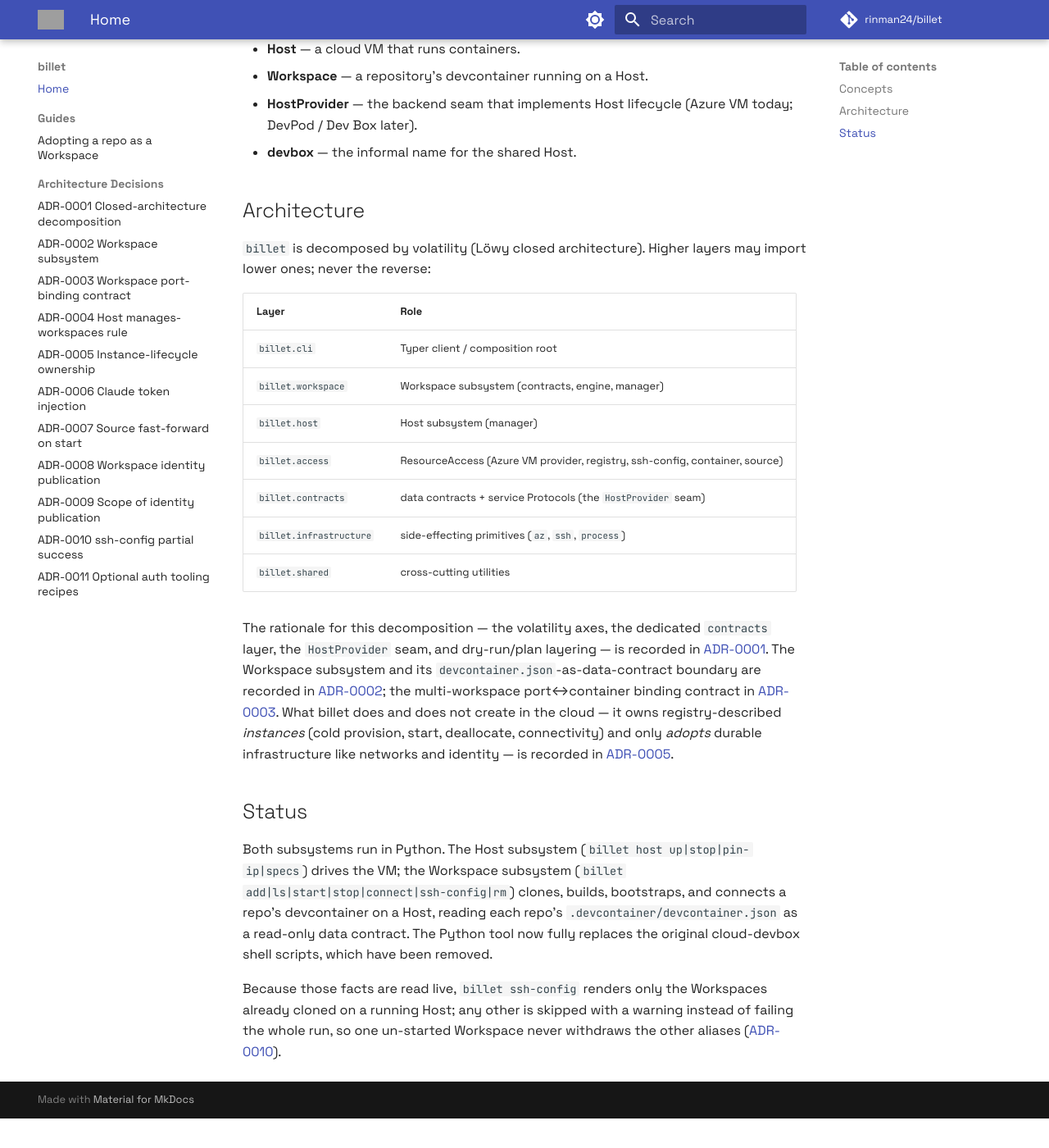
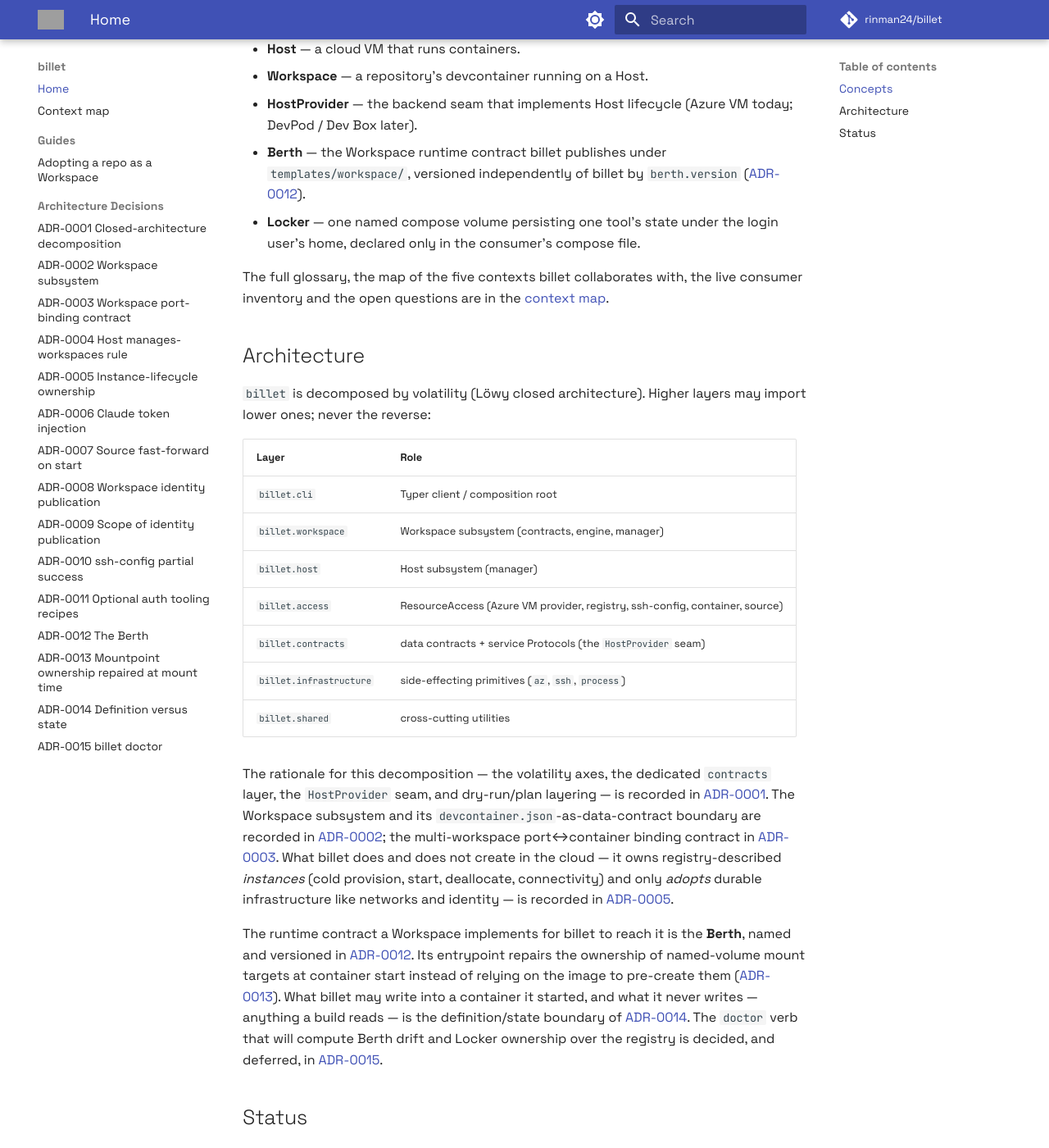
Before and after one commit to rinman24/billet, an MkDocs documentation site: the page built from docs/index.md, in a window 1280 px wide and 1400 px high, scrolled down 275 px. Shown: the whole window at 82% size. Built offline with MkDocs 1.6.1 and Material for MkDocs 9.7.7, drawn with Linux system fonts in a browser that asks for light colours; comment, search, counter and statistics services are not loaded; before the commit the page ends 1639 px from its top, so only the background shows below that; some of the changed text lies outside the part shown; grey boxes are pictures that could not be loaded.

Commit message:
docs: add the context map and retire devbox from the ubiquitous language
docs/CONTEXT-MAP.md is the single place a reader learns the nouns: the
canonical vocabulary from the Berth cycle, the five-context map (product
repos, billet, the shared toolchain image, the dotfiles, the operator
ledger) with the corrected row that the image carries no Lockers, the live
consumer inventory, and the open questions deferred to later ADRs.

Berth and Locker replace devbox in CLAUDE.md, README.md and docs/index.md,
each of which now points at the context map; the config.toml table key and
alias string are untouched and keep working. The MkDocs nav lists the
context map and ADRs 0012–0015.

```diff
--- a/docs/index.md
+++ b/docs/index.md
@@ -9,7 +9,14 @@ repos' devcontainer **Workspaces** that run on them.
 - **Workspace** — a repository's devcontainer running on a Host.
 - **HostProvider** — the backend seam that implements Host lifecycle (Azure VM today;
   DevPod / Dev Box later).
-- **devbox** — the informal name for the shared Host.
+- **Berth** — the Workspace runtime contract billet publishes under `templates/workspace/`,
+  versioned independently of billet by `berth.version`
+  ([ADR-0012](adr/adr-0012-the-berth.md)).
+- **Locker** — one named compose volume persisting one tool's state under the login user's
+  home, declared only in the consumer's compose file.
+
+The full glossary, the map of the five contexts billet collaborates with, the live consumer
+inventory and the open questions are in the [context map](CONTEXT-MAP.md).
 
 ## Architecture
 
@@ -36,13 +43,22 @@ and does not create in the cloud — it owns registry-described *instances* (col
 start, deallocate, connectivity) and only *adopts* durable infrastructure like networks and
 identity — is recorded in [ADR-0005](adr/adr-0005-instance-lifecycle-ownership.md).
 
+The runtime contract a Workspace implements for billet to reach it is the **Berth**, named and
+versioned in [ADR-0012](adr/adr-0012-the-berth.md). Its entrypoint repairs the ownership of
+named-volume mount targets at container start instead of relying on the image to pre-create
+them ([ADR-0013](adr/adr-0013-mountpoint-ownership-repaired-at-mount-time.md)). What billet
+may write into a container it started, and what it never writes — anything a build reads — is
+the definition/state boundary of [ADR-0014](adr/adr-0014-definition-versus-state.md). The
+`doctor` verb that will compute Berth drift and Locker ownership over the registry is decided,
+and deferred, in [ADR-0015](adr/adr-0015-billet-doctor.md).
+
 ## Status
 
 Both subsystems run in Python. The Host subsystem (`billet host up|stop|pin-ip|specs`) drives the
 VM; the Workspace subsystem (`billet add|ls|start|stop|connect|ssh-config|rm`) clones,
 builds, bootstraps, and connects a repo's devcontainer on a Host, reading each repo's
 `.devcontainer/devcontainer.json` as a read-only data contract. The Python tool now fully
-replaces the original cloud-devbox shell scripts, which have been removed.
+replaces the original shell scripts lifted from gswa-backend, which have been removed.
 
 Because those facts are read live, `billet ssh-config` renders only the Workspaces already
 cloned on a running Host; any other is skipped with a warning instead of failing the whole
--- a/mkdocs.yml
+++ b/mkdocs.yml
@@ -41,6 +41,7 @@ extra_css:
 
 nav:
   - Home: index.md
+  - Context map: CONTEXT-MAP.md
   - Guides:
       - Adopting a repo as a Workspace: adopting-a-repo.md
   - Architecture Decisions:
@@ -55,3 +56,7 @@ nav:
       - ADR-0009 Scope of identity publication: adr/adr-0009-scope-of-identity-publication.md
       - ADR-0010 ssh-config partial success: adr/adr-0010-ssh-config-partial-success.md
       - ADR-0011 Optional auth tooling recipes: adr/adr-0011-optional-auth-tooling-recipes.md
+      - ADR-0012 The Berth: adr/adr-0012-the-berth.md
+      - ADR-0013 Mountpoint ownership repaired at mount time: adr/adr-0013-mountpoint-ownership-repaired-at-mount-time.md
+      - ADR-0014 Definition versus state: adr/adr-0014-definition-versus-state.md
+      - ADR-0015 billet doctor: adr/adr-0015-billet-doctor.md
```
Also changed, not shown: CLAUDE.md (+5 -1 lines), README.md (+9 -2 lines), docs/CONTEXT-MAP.md (added, +102 -0 lines).
